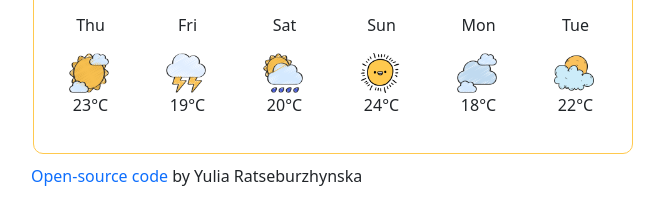
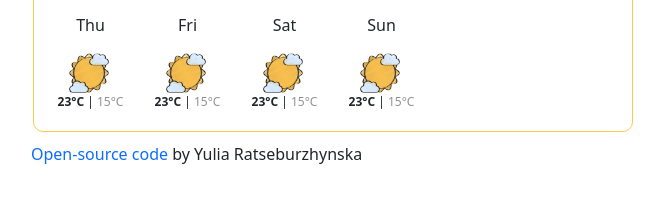
Before and after one commit to UyliaRa/my-weather-application, a plain HTML site: page index.html in a window 1280 px wide. Shown: the part 216-440 px from the top of the page, without its empty margins (59-723 px from the left). Drawn offline with nearby package versions, Linux system fonts and the light colour scheme.

Commit message:
Started to make my forekast smartet
Integrated HTML of forecast to JS. The next step will be to integrate API

```diff
--- a/index.html
+++ b/index.html
@@ -93,58 +93,7 @@
             </div>
           </div>
         </div>
-        <div class="row">
-          <div class="col-2">
-            <p>Thu</p>
-            <img
-              class="smallicon"
-              src="src/images/sun_clouds.png"
-              alt="sun-clouds"
-            />
-            <p>23°C</p>
-          </div>
-          <div class="col-2">
-            <p>Fri</p>
-            <img
-              class="smallicon"
-              src="src/images/lightening.png"
-              alt="sun-clouds"
-            />
-            <p>19°C</p>
-          </div>
-          <div class="col-2">
-            <p>Sat</p>
-            <img
-              class="smallicon"
-              src="src/images/rainy_day.png"
-              alt="sun-clouds"
-            />
-            <p>20°C</p>
-          </div>
-          <div class="col-2">
-            <p>Sun</p>
-            <img class="smallicon" src="src/images/sun.png" alt="sun-clouds" />
-            <p>24°C</p>
-          </div>
-          <div class="col-2">
-            <p>Mon</p>
-            <img
-              class="smallicon"
-              src="src/images/cloud.png"
-              alt="sun-clouds"
-            />
-            <p>18°C</p>
-          </div>
-          <div class="col-2">
-            <p>Tue</p>
-            <img
-              class="smallicon"
-              src="src/images/cloudy.png"
-              alt="sun-clouds"
-            />
-            <p>22°C</p>
-          </div>
-        </div>
+        <div class="weather-forecast" id="forecast"></div>
       </div>
     </div>
     <div class="sign">
--- a/src/styles.css
+++ b/src/styles.css
@@ -60,3 +60,16 @@ a {
 .sign {
   padding-left: 90px;
 }
+
+.weather-forecast-temperatures {
+  font-size: 12px;
+  text-align: center;
+}
+
+.weather-forecast-temperature-max {
+  font-weight: bold;
+}
+
+.weather-forecast-temperature-min {
+  opacity: 0.5;
+}
--- a/week5.js
+++ b/week5.js
@@ -118,6 +118,34 @@ function changeIcon(response) {
   }
 }
 
+function showForecast() {
+  let forecastElement = document.querySelector("#forecast");
+  let forecastHTML = `<div class="row">`;
+  let days = ["Thu", "Fri", "Sat", "Sun"];
+  days.forEach(function (day) {
+    forecastHTML =
+      forecastHTML +
+      `
+            <div class="col-2">
+              <p>${day}</p>
+              <img
+                class="smallicon"
+                src="src/images/sun_clouds.png"
+                alt="sun-clouds"
+              />
+              <div class="weather-forecast-temperatures">
+                <span class="weather-forecast-temperature-max">23°C </span
+                ><span> | </span
+                ><span class="weather-forecast-temperature-min"> 15°C</span>
+              </div>
+            </div>
+  `;
+  });
+
+  forecastHTML = forecastHTML + `</div>`;
+  forecastElement.innerHTML = forecastHTML;
+}
+
 function showWeather(response) {
   let yourCity = response.data.name;
   let searchedCity = document.querySelector("#searchedCity");
@@ -199,3 +227,5 @@ function goToNavigator(event) {
 
 let getMyPosition = document.querySelector("#current-location-button");
 getMyPosition.addEventListener("click", goToNavigator);
+
+showForecast();
```
